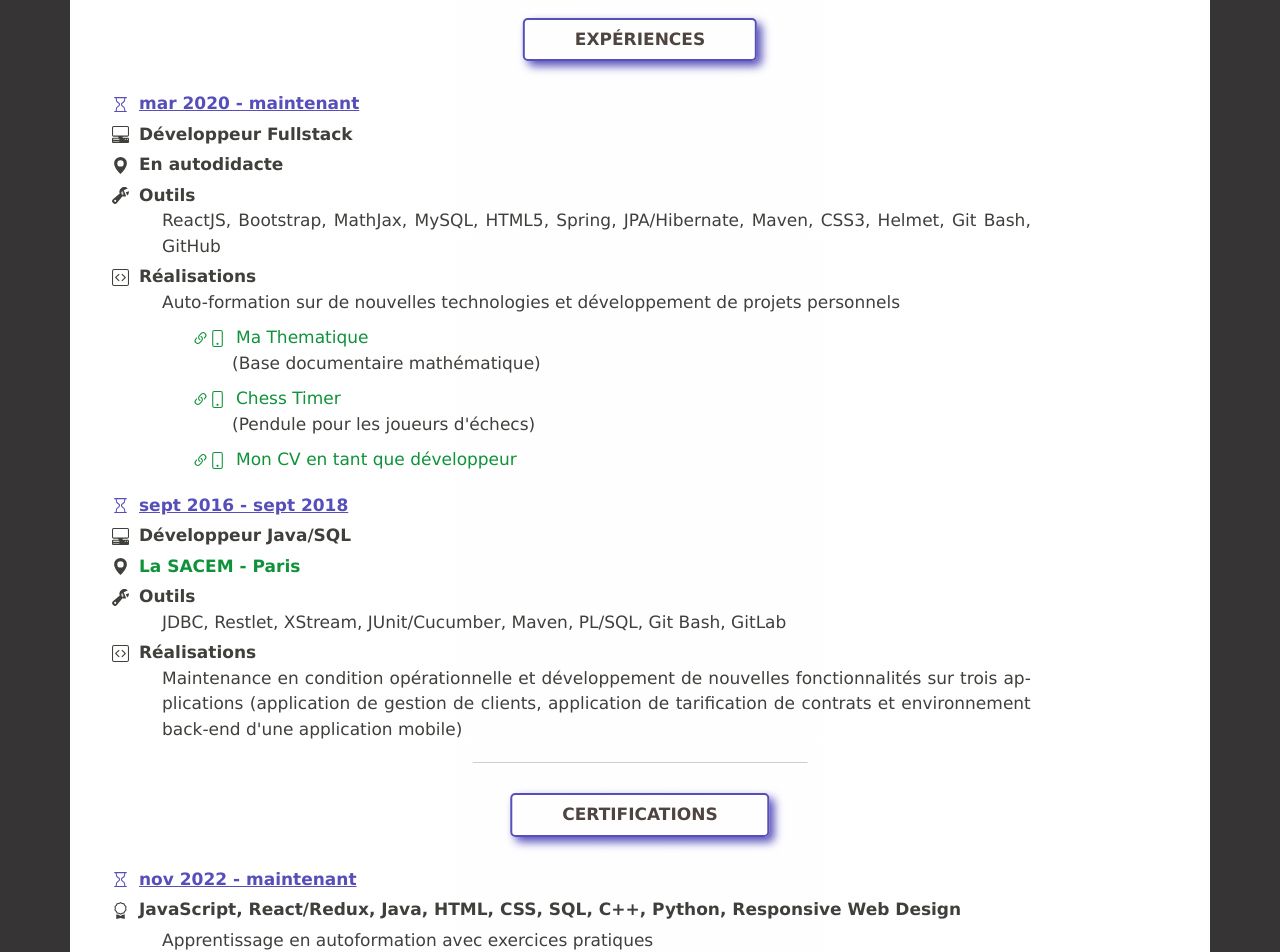
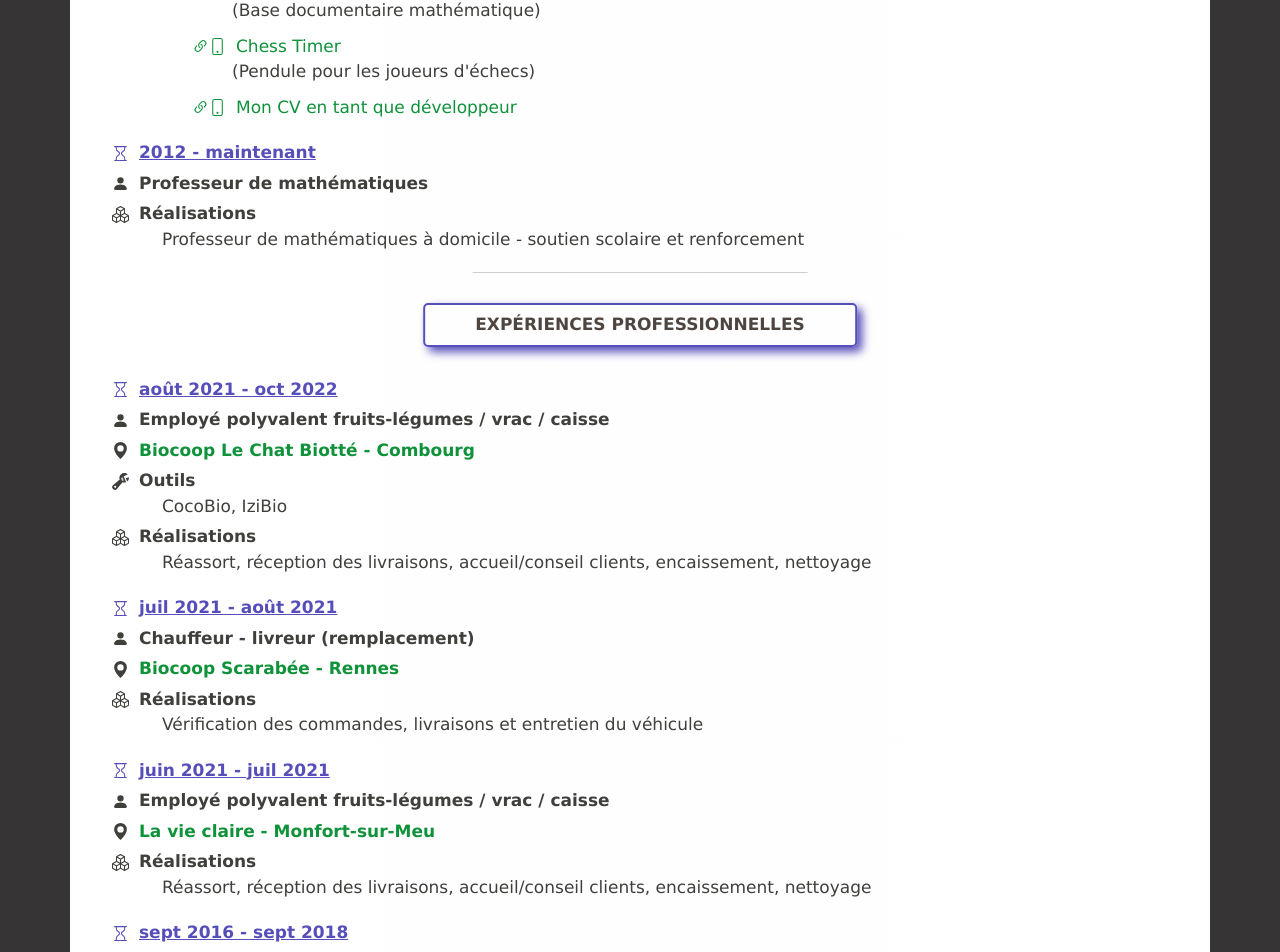
Before and after one commit to jozinho22/cv, a React (Create React App) app: page / in a window 1280 px wide. Shown: the part 528-1480 px from the top of the page. Built offline with nearby package versions, Linux system fonts and the light colour scheme.

Commit message:
split extrapro and pro exp

```diff
--- a/package.json
+++ b/package.json
@@ -22,7 +22,6 @@
     "react-dom": "^18.2.0",
     "react-icons": "^4.7.1",
     "react-scripts": "5.0.1",
-    "react-spa-prerender": "^1.0.14",
     "react-to-print": "^2.14.10",
     "web-vitals": "^2.1.4",
     "webpack": "^5.75.0"
--- a/src/App.js
+++ b/src/App.js
@@ -15,10 +15,8 @@ function App() {
 
   const [domain] = React.useState(
     process.env.NODE_ENV === 'development' ?
-        EnumDomain.DEV
+        EnumDomain.NON_DEV
             :   EnumDomain.DEV);
-
-
 
   const appContext = {
       theme: theme,
--- a/src/components/CurriculumVitae.jsx
+++ b/src/components/CurriculumVitae.jsx
@@ -17,19 +17,20 @@ import Volunteering from './parts/Volunteering';
 
 const CurriculumVitae = ( {domain} ) => {
 
-    var poste = "Professeur de mathématiques";
+    var poste = "Professeur de SII option Informatique et Numérique";
 
     return (
         <Container className="curriculum-vitae-container">
             <Header domain={domain} poste={poste} />
             <Intro domain={domain} poste={poste} />
-            {/* {
+            {
                 domain === EnumDomain.DEV ?
                     <Skills />
                         : <></>
-            } */}
-            <Skills domain={domain}/>
+            }
+            {/* <Skills domain={domain}/> */}
             <Experience domain={domain} />
+            <Experience domain={domain} pro/>
             {
                 domain === EnumDomain.DEV ?
                     <></>
--- a/src/components/parts/Experience.jsx
+++ b/src/components/parts/Experience.jsx
@@ -6,13 +6,17 @@ import AppContext from '../context/AppContext';
 import languageChooser from '../helpers/languageChooser';
 import getTitles from './infos/getTitles';
 import EnumDomain from '../helpers/EnumDomain';
+import getExtraProExperience from './infos/getExtraProExperience';
 
-const Experience = ( {domain} ) => {
+const Experience = ( {domain, pro} ) => {
+
+    console.log(pro)
 
     const {language} = React.useContext(AppContext);
-    var title = languageChooser(language, getTitles()).experience;
-    var jobs = domain === EnumDomain.DEV ? languageChooser(language, getDevExperience()) : getNonDevExperience();
+    var title = pro ? languageChooser(language, getTitles()).experience : languageChooser(language, getTitles()).extraProExperience;
+    var jobs = pro ? (domain === EnumDomain.DEV ? languageChooser(language, getDevExperience()) : getNonDevExperience()) : languageChooser(language, getExtraProExperience());
 
+    console.log(jobs)
     return  <div className="page-break">
                 <div className="title">{title}</div>
                 <div className="experience">
--- a/src/components/parts/Languages.jsx
+++ b/src/components/parts/Languages.jsx
@@ -10,8 +10,6 @@ const Languages = () => {
     const {language} = React.useContext(AppContext);
     var title = languageChooser(language, getTitles()).languages;
     var languages = languageChooser(language, getLanguages());
-
-    console.log(languages)
 
     return  <div className="page-break">
                 <div className="title">{title}</div>
--- a/src/components/parts/Skills.jsx
+++ b/src/components/parts/Skills.jsx
@@ -12,7 +12,7 @@ const Skills = ({domain}) => {
 
     const {language} = React.useContext(AppContext);
     var title = languageChooser(language, getTitles()).skills;
-    var skills = domain === EnumDomain.DEV ? getDevSkills() : getNonDevSkills();
+    var skills = domain === undefined || domain === EnumDomain.DEV ? getDevSkills() : getNonDevSkills();
 
     return  <div className="page-break">
                 <div className="title">{title}</div>
--- a/src/components/parts/infos/dev/getDevExperience.jsx
+++ b/src/components/parts/infos/dev/getDevExperience.jsx
@@ -2,28 +2,6 @@ const getDevExperience = () => {
     return {
             french: [
                 {
-                    period: "mar 2020 - maintenant",
-                    company: "En autodidacte",
-                    as: "Développeur Fullstack",
-                    tools: "ReactJS, Bootstrap, MathJax, MySQL, HTML5, Spring, JPA/Hibernate, Maven, CSS3, Helmet, Git Bash, GitHub",                     desc: "Auto-formation sur de nouvelles technologies et développement de projets personnels",
-                    references: [
-                        {
-                            url: "https://jozinho22.github.io/maths",
-                            webSiteName : "Ma Thematique",
-                            desc: "(Base documentaire mathématique)"
-                        },
-                        {
-                            url: "https://jozinho22.github.io/chess-timer",
-                            webSiteName : "Chess Timer",
-                            desc: "(Pendule pour les joueurs d'échecs)"
-                        },
-                        {
-                            url: "https://jozinho22.github.io/cv",
-                            webSiteName : "Mon CV en tant que développeur"
-                        }
-                    ]
-                },
-                /* {
                     period: "jan 2021 - avr 2021",
                     company: "Open",
                     as: "Développeur Java/ReactJS",
@@ -36,7 +14,7 @@ const getDevExperience = () => {
                     as: "Développeur Java",
                     tools: "Spring, JHipster, Maven, GitLab".split(","),
                     desc: "J'ai aidé au développement de spécifications dans le domaine de la bijouterie"
-                }, */
+                },
                 {
                     period: "sept 2016 - sept 2018",
                     company: "La SACEM - Paris",
@@ -44,37 +22,10 @@ const getDevExperience = () => {
                     as: "Développeur Java/SQL",
                     tools: "JDBC, Restlet, XStream, JUnit/Cucumber, Maven, PL/SQL, Git Bash, GitLab",
                     desc: "Maintenance en condition opérationnelle et développement de nouvelles fonctionnalités sur trois applications (application de gestion de clients, application de tarification de contrats et environnement back-end d'une application mobile)"
-                }/* ,
-                {
-                    period: "autres périodes",
-                    desc: "J'ai travaillé divers domaines (cartographie SIG, fruits/légumes, cours à domicile)"
-                } */
+                }
         ],
         english: [
             {
-                period: "mar 2020 - now",
-                company: "Self-taught",
-                as: "Fullstack developer",
-                tools: "ReactJS, Bootstrap, MathJax, MySQL, HTML5, Spring, JPA/Hibernate, Maven, CSS3, Helmet, Git Bash, GitHub",
-                desc: "Self-teaching about new technologies and working on personal projects",
-                references: [
-                    {
-                        url: "https://jozinho22.github.io/maths",
-                        webSiteName : "Ma Thematique",
-                        desc: "(Documentary library about mathematics)"
-                    },
-                    {
-                        url: "https://jozinho22.github.io/chess-timer",
-                        webSiteName : "Chess Timer",
-                        desc: "(Timer for chess players)"
-                    },
-                    {
-                        url: "https://jozinho22.github.io/cv",
-                        webSiteName : "My CV as developer"
-                    }
-                ]
-            },
-            /* {
                 period: "jan 2021 - apr 2021",
                 company: "Open",
                 as: "Java/ReactJS developer",
@@ -87,7 +38,7 @@ const getDevExperience = () => {
                 as: "Java developer",
                 tools: "Spring, JHipster, Maven, GitLab".split(","),
                 desc: "I helped to develop specifications for a jewelry store"
-            }, */
+            },
             {
                 period: "sept 2016 - sept 2018",
                 company: "La SACEM - Paris",
@@ -95,11 +46,7 @@ const getDevExperience = () => {
                 as: "Java/SQL developer",
                 tools: "JDBC, Restlet, XStream, JUnit/Cucumber, Maven, PL/SQL, Git Bash, GitLab".split(","),
                 desc: "Maintenance and development of three applications (clients management application, pricing application and back-end environment of a mobile app)"
-            }/* ,
-            {
-                period: "other periods",
-                desc: "I did differents jobs (GIS cartography, fruits & vegetables, home courses for pupils)"
-            } */
+            }
         ]
 
     }
--- /dev/null
+++ b/src/components/parts/infos/getExtraProExperience.jsx
@@ -0,0 +1,66 @@
+const getExtraProExperience = () => {
+    return {
+            french: [
+                {
+                    period: "mar 2020 - maintenant",
+                    company: "En autodidacte",
+                    as: "Développeur Fullstack",
+                    tools: "ReactJS, Bootstrap, MathJax, MySQL, HTML5, Spring, JPA/Hibernate, Maven, CSS3, Helmet, Git Bash, GitHub",                     desc: "Auto-formation sur de nouvelles technologies et développement de projets personnels",
+                    references: [
+                        {
+                            url: "https://jozinho22.github.io/maths",
+                            webSiteName : "Ma Thematique",
+                            desc: "(Base documentaire mathématique)"
+                        },
+                        {
+                            url: "https://jozinho22.github.io/chess-timer",
+                            webSiteName : "Chess Timer",
+                            desc: "(Pendule pour les joueurs d'échecs)"
+                        },
+                        {
+                            url: "https://jozinho22.github.io/cv",
+                            webSiteName : "Mon CV en tant que développeur"
+                        }
+                    ]
+                },
+                {
+                    period: "2012 - maintenant",
+                    as: "Professeur de mathématiques",
+                    desc: "Professeur de mathématiques à domicile - soutien scolaire et renforcement",
+                }
+        ],
+        english: [
+            {
+                period: "mar 2020 - now",
+                company: "Self-taught",
+                as: "Fullstack developer",
+                tools: "ReactJS, Bootstrap, MathJax, MySQL, HTML5, Spring, JPA/Hibernate, Maven, CSS3, Helmet, Git Bash, GitHub",
+                desc: "Self-teaching about new technologies and working on personal projects",
+                references: [
+                    {
+                        url: "https://jozinho22.github.io/maths",
+                        webSiteName : "Ma Thematique",
+                        desc: "(Documentary library about mathematics)"
+                    },
+                    {
+                        url: "https://jozinho22.github.io/chess-timer",
+                        webSiteName : "Chess Timer",
+                        desc: "(Timer for chess players)"
+                    },
+                    {
+                        url: "https://jozinho22.github.io/cv",
+                        webSiteName : "My CV as developer"
+                    }
+                ]
+            },
+            {
+                period: "2012 - now",
+                as: "Mathematics teacher",
+                desc: "Mathematics teacher at clients's home - tutoring et reinforcement",
+            }
+        ]
+
+    }
+}
+
+export default getExtraProExperience;
--- a/src/components/parts/infos/getTitles.jsx
+++ b/src/components/parts/infos/getTitles.jsx
@@ -3,7 +3,8 @@ const getTitles = () => {
         french : {
             skills: "Compétences",
             languages: "Langues",
-            experience: "Expériences",
+            extraProExperience: "Expériences extra-professionnelles",
+            experience: "Expériences professionnelles",
             education: "Diplômes",
             certifications: "Certifications",
             socialNetworks: "Réseaux sociaux",
@@ -14,7 +15,8 @@ const getTitles = () => {
         english : {
             skills: "Skills",
             languages: "Languages",
-            experience: "Experience",
+            extraProExperience: "Extra-professional experience",
+            experience: "Professional experience",
             education: "Education",
             certifications: "Certifications",
             socialNetworks: "Social networks",
--- a/src/components/parts/infos/nonDev/getNonDevExperience.jsx
+++ b/src/components/parts/infos/nonDev/getNonDevExperience.jsx
@@ -22,24 +22,6 @@ const getNonDevExperience = () => {
                     companyLink: "https://www.lavieclaire.com/",
                     as: "Employé polyvalent fruits-légumes / vrac / caisse",
                     desc: "Réassort, réception des livraisons, accueil/conseil clients, encaissement, nettoyage"
-                },
-                {
-                    period: "mar 2020 - maintenant",
-                    company: "En autodidacte",
-                    as: "Développeur Fullstack",
-                    tools: "ReactJS, Bootstrap, MathJax, MySQL, HTML5, Spring, JPA/Hibernate, Maven, CSS3, Helmet, Git Bash, GitHub",                     desc: "Auto-formation sur de nouvelles technologies et développement de projets personnels",
-                    references: [
-                        {
-                            url: "https://github.com/jozinho22/maths/",
-                            webSiteName : "Ma Thematique",
-                            desc: "(Base documentaire mathématique)"
-                        },
-                        {
-                            url: "https://github.com/jozinho22/chess-timer/",
-                            webSiteName : "Chess Timer",
-                            desc: "(Pendule pour les joueurs d'échecs)"
-                        }
-                    ]
                 },
                 {
                     period: "sept 2016 - sept 2018",
@@ -90,11 +72,6 @@ const getNonDevExperience = () => {
                     desc: "Rédaction d'articles techniques dans le domaine de la mobilité électrique"
                 },
                 {
-                    period: "2012 - maintenant",
-                    as: "Professeur de mathématiques",
-                    desc: "Professeur de mathématiques à domicile (par période) - soutien scolaire et renforcement"
-                },
-                {
                     period: "jan 2008 - sept 2008",
                     company: "Casino de Pougues-les-Eaux",
                     companyLink: "https://casino-pougues-les-eaux.fr/",
```
Also changed, not shown: src/components/parts/infos/dev/getDevSkills.jsx (+4 -4 lines), 1 other file (tests, documents, lock files or other folders).
